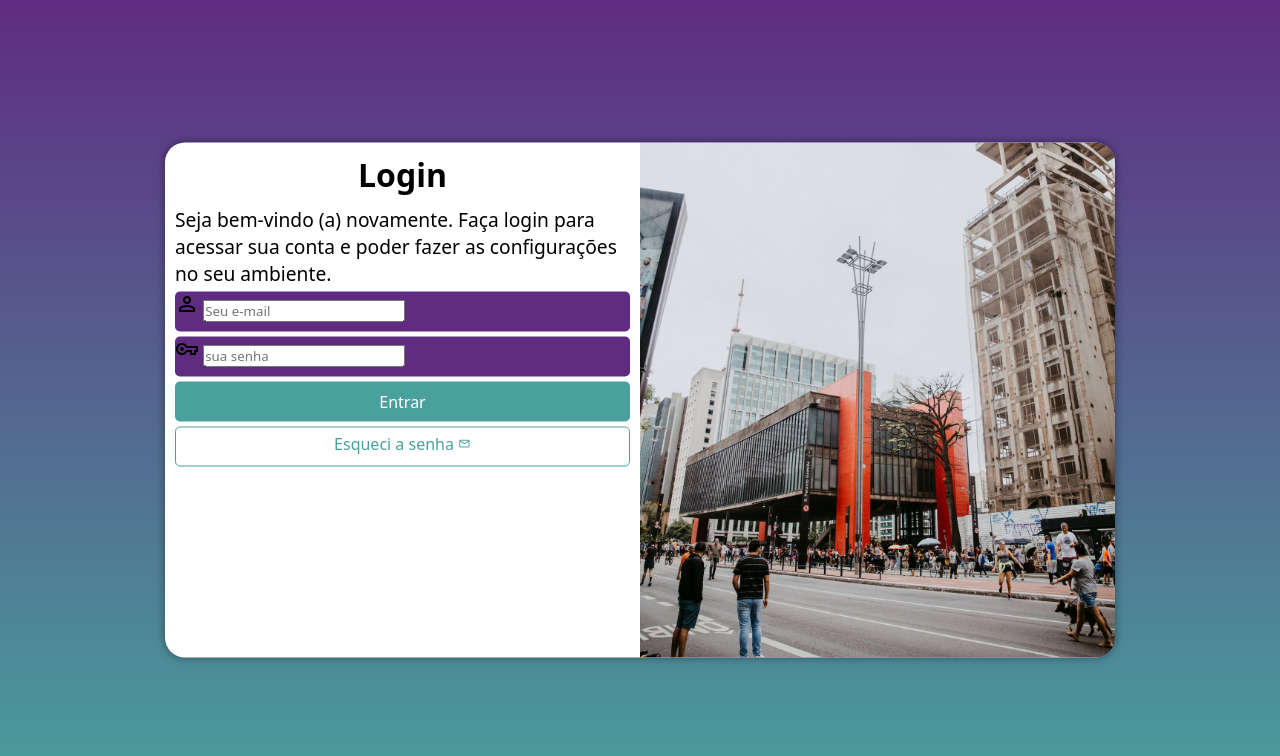
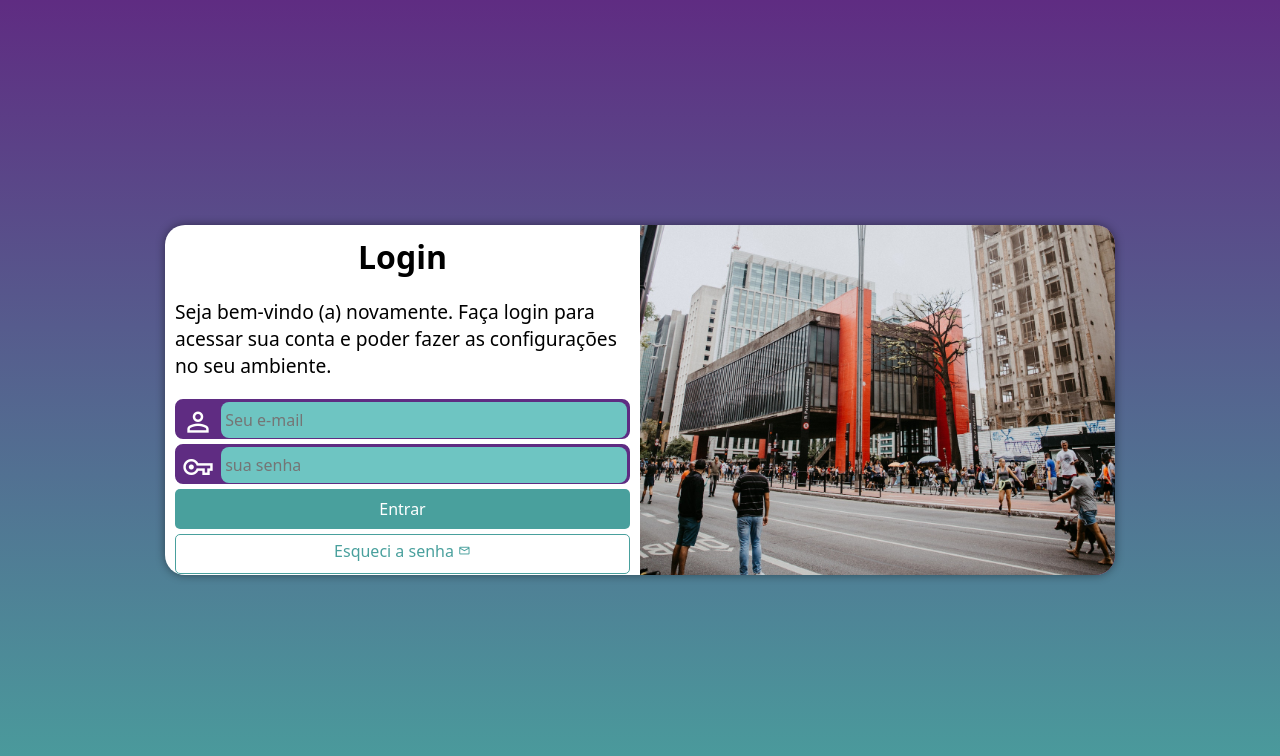
Before and after one commit to nicolasmoreiraferreira/projeto-login, a PHP site: page / in a window 1280 px wide. Shown: the top 756 px of the page. Run offline with PHP 8.4, Linux system fonts and the light colour scheme.

Commit message:
finalizadoooooooo

```diff
--- a/estilos/media-querys.css
+++ b/estilos/media-querys.css
@@ -1,13 +1,14 @@
 @charset "UTF-8";
 
 @media screen and (min-width: 768px) and (max-width: 992px) {
-
+ /* TABLET */
   body {
     background-image: linear-gradient(to top, #49a09d, #5f2c82);
   }
 
   section#login {
     width: 80vw;
+    height: 280PX;
   }
 
 section#login > div#imagem {
@@ -23,12 +24,13 @@ section#login > div#formulario {
 }
 
 @media screen and (min-width:992px){
-
+  /* DESKTOP */
   body {
   background-image: linear-gradient(to top, #49a09d, #5f2c82); }
 
   section#login {
     width: 950px;
+    height: 350PX;
   }
 
   section#login > div#imagem {
@@ -48,5 +50,6 @@ section#login > div#formulario {
 
    div#formulario > p {
     font-size: 1.2em;
+    margin: 20px 0px;
    }
 }
--- a/estilos/style.css
+++ b/estilos/style.css
@@ -30,7 +30,7 @@ section#login {
   position: absolute;
   top: 50%;
   left: 50%;
-  transform: translate(-50%, -50%);
+
   overflow: hidden;
 
   background-color: white;
@@ -41,6 +41,7 @@ section#login {
 
   transition: width .3s, height .3s;
   transition-timing-function: ease;
+  transform: translate(-50%, -50%);
 }
 
 section#login > div#imagem {
@@ -67,15 +68,39 @@ section#login > div#formulario {
 
  form > div.campo {
   background-color: #5f2c82;
+  border: 2px solid #5f2c82;
   width: 100%;
   display: block;
   height: 40px;
-  border-radius: 5px;
+  border-radius: 8px;
   margin: 5px 0px;
  }
 
  div.campo > label {
   display: none;
+ }
+
+ div.campo > span {
+  color: white;
+  font-size: 2em;
+  width: 40px;
+  padding: 5px;
+ }
+
+ div.campo > input {
+  background-color: #6ec5c2;
+  font-size: 1em;
+  width: calc(100% - 45px);
+  height: 100%;
+
+  border: 0px;
+  border-radius: 8px;
+  padding: 4px;
+  transform: translateY(-12px);
+ }
+
+ div.campo > input:focus-within {
+  background-color: white;
  }
 
  form > input[type=submit] {
```
